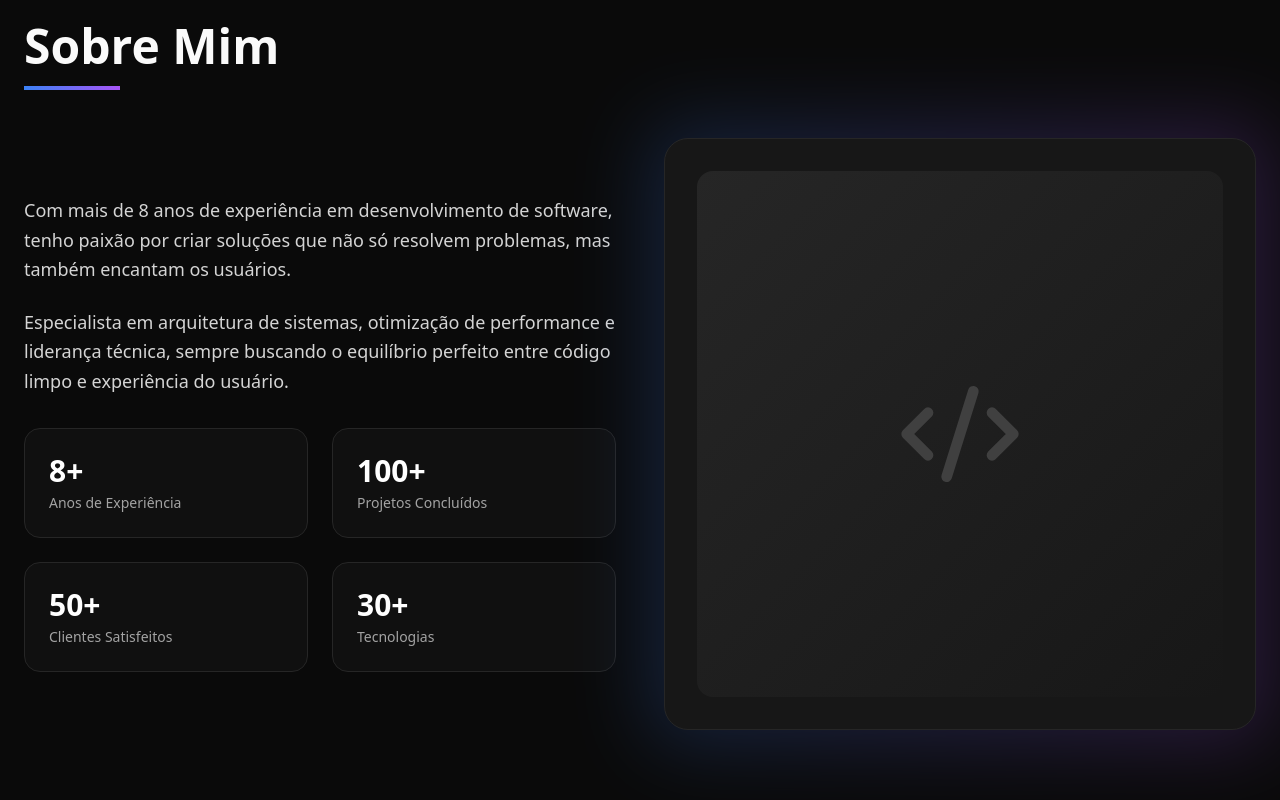
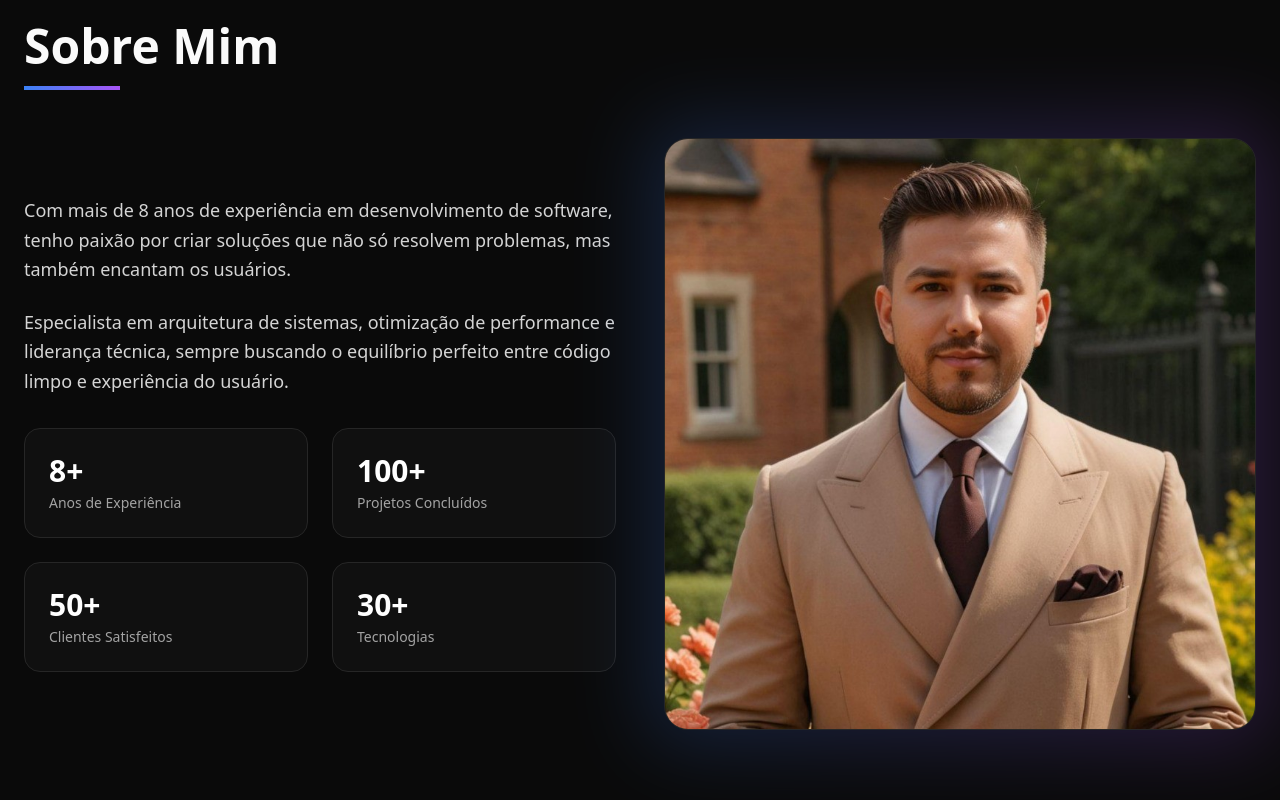
Before and after one commit to reylanbit/roadm-app-ort-meuportifolioproject, a Next.js app: page / in a window 1280 px wide. Shown: the part 906-1706 px from the top of the page. Built offline with nearby package versions, Linux system fonts and the light colour scheme.

Commit message:
5: Add local profile image to About section

```diff
--- a/src/app/page.tsx
+++ b/src/app/page.tsx
@@ -267,10 +267,12 @@ const About = () => {
 
             <div className="relative">
               <div className="absolute -inset-4 bg-gradient-to-r from-blue-500 to-purple-500 rounded-3xl blur-2xl opacity-20" />
-              <div className="relative aspect-square bg-neutral-900 border border-neutral-800 rounded-3xl p-8">
-                <div className="w-full h-full bg-gradient-to-br from-neutral-800 to-neutral-900 rounded-2xl flex items-center justify-center">
-                  <Code2 className="w-32 h-32 text-neutral-700" />
-                </div>
+              <div className="relative aspect-square bg-neutral-900 border border-neutral-800 rounded-3xl overflow-hidden">
+                <img
+                  src="/profile.jpg"
+                  alt="Darlann Santos"
+                  className="w-full h-full object-cover"
+                />
               </div>
             </div>
           </div>
```
